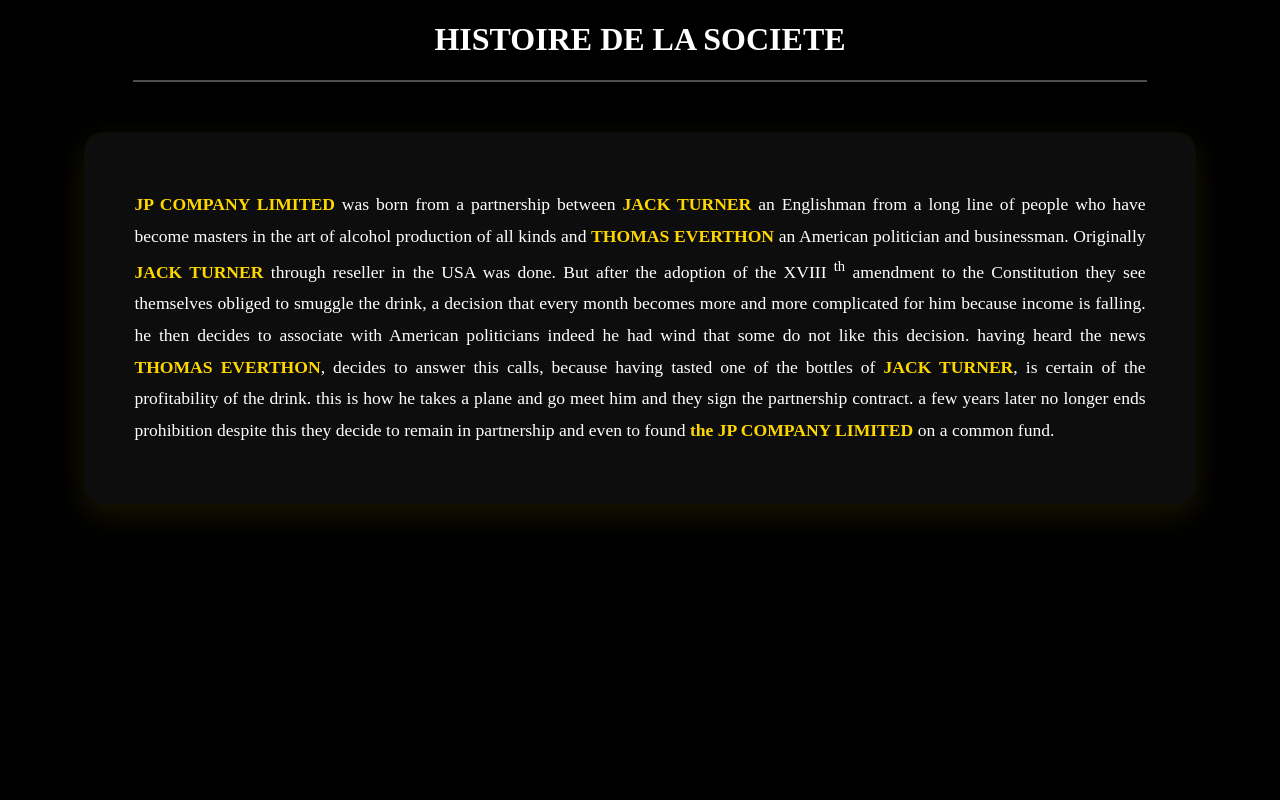
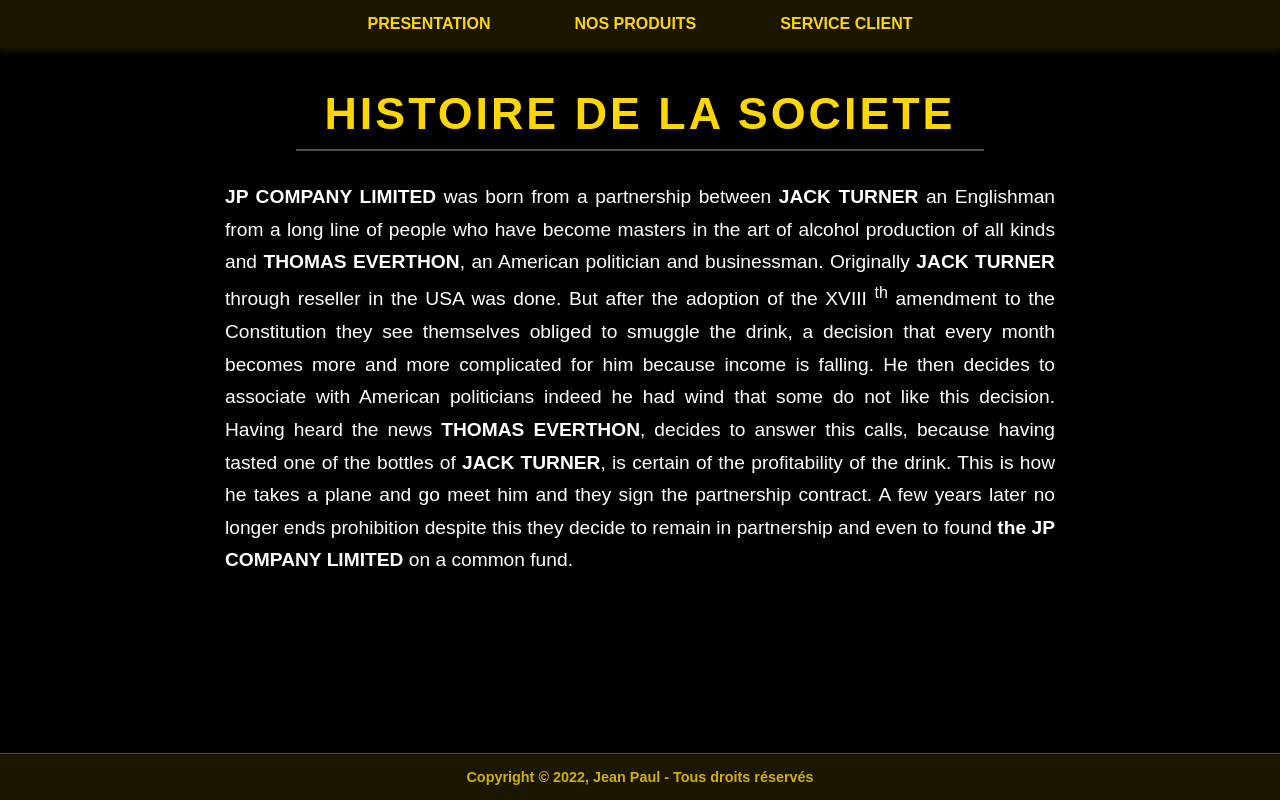
Before and after one commit to REDMONKEYGOD225/jp-ly-company-limited, a plain HTML site: page presentation.html in a window 1280 px wide. Drawn offline with Linux system fonts and the light colour scheme.

Commit message:
presentation update

```diff
--- a/presentation.html
+++ b/presentation.html
@@ -1,33 +1,46 @@
 <!DOCTYPE html>
 <html lang="en">
 <head>
-    <meta charset="UTF-8">
-    <meta http-equiv="X-UA-Compatible" content="IE=edge">
-    <meta name="viewport" content="width=device-width, initial-scale=1.0">
-    <title>JP COMPANY LIMITED</title>
-    <link rel="stylesheet" href="style css/presentation.CSS">
+    <meta charset="UTF-8" />
+    <meta http-equiv="X-UA-Compatible" content="IE=edge" />
+    <meta name="viewport" content="width=device-width, initial-scale=1" />
+    <title>JP COMPANY LIMITED - Présentation</title>
+    <link rel="stylesheet" href="style css/presentation.CSS" />
 </head>
+<body>
 
-<body style="background-color: black;">
-    <center>
-        <h1><b style="color: white;">HISTOIRE DE LA SOCIETE</b></h1>
-    </center>
+<header>
+    <nav>
+        <ul class="menu_rec">
+            <li><a href="presentation.html">PRESENTATION</a></li>
+            <li><a href="produits.html">NOS PRODUITS</a></li>
+            <li><a href="contacts.html">SERVICE CLIENT</a></li>
+        </ul>
+    </nav>
+</header>
 
-    <hr style="border: 1px solid rgba(255,255,255,0.3); width: 80%;">
-
-    <div class="presentation-content">
-        <p style="color: white;">
-            <b>JP COMPANY LIMITED</b> was born from a partnership between <b>JACK TURNER</b> an Englishman
+<main>
+    <section class="presentation-section">
+        <h1>HISTOIRE DE LA SOCIETE</h1>
+        <hr />
+        <p>
+            <strong>JP COMPANY LIMITED</strong> was born from a partnership between <strong>JACK TURNER</strong> an Englishman
             from a long line of people who have become masters in the art of alcohol production of all kinds and
-            <b>THOMAS EVERTHON</b> an American politician and businessman. Originally <b>JACK TURNER</b> through
+            <strong>THOMAS EVERTHON</strong>, an American politician and businessman. Originally <strong>JACK TURNER</strong> through
             reseller in the USA was done. But after the adoption of the XVIII <sup>th</sup> amendment to the Constitution they see themselves obliged
             to smuggle the drink, a decision that every month becomes more and more complicated for him
-            because income is falling. he then decides to associate with American politicians indeed he had wind that
-            some do not like this decision. having heard the news <b>THOMAS EVERTHON</b>, decides to answer this
-            calls, because having tasted one of the bottles of <b>JACK TURNER</b>, is certain of the profitability of the drink. this is how he takes
-            a plane and go meet him and they sign the partnership contract. a few years later no longer ends prohibition
-            despite this they decide to remain in partnership and even to found <b>the JP COMPANY LIMITED</b> on a common fund.
+            because income is falling. He then decides to associate with American politicians indeed he had wind that
+            some do not like this decision. Having heard the news <strong>THOMAS EVERTHON</strong>, decides to answer this
+            calls, because having tasted one of the bottles of <strong>JACK TURNER</strong>, is certain of the profitability of the drink. This is how he takes
+            a plane and go meet him and they sign the partnership contract. A few years later no longer ends prohibition
+            despite this they decide to remain in partnership and even to found <strong>the JP COMPANY LIMITED</strong> on a common fund.
         </p>
-    </div>
+    </section>
+</main>
+
+<footer>
+    <p>Copyright &copy; 2022, Jean Paul - Tous droits réservés</p>
+</footer>
+
 </body>
 </html>
--- a/style css/presentation.CSS
+++ b/style css/presentation.CSS
@@ -1,24 +1,90 @@
-/* --- Page présentation --- */
-.presentation-content {
-    max-width: 80%;
-    margin: 50px auto;
-    background: rgba(255, 255, 255, 0.05);
-    padding: 40px 50px;
-    border-radius: 20px;
-    box-shadow: 0 10px 30px rgba(255, 215, 0, 0.1);
-    line-height: 1.8;
-    font-size: 1.1em;
+/* Reset minimal */
+* {
+    margin: 0;
+    padding: 0;
+    box-sizing: border-box;
+}
+
+body {
+    background-color: #000;
+    font-family: "Montserrat", sans-serif;
+    color: white;
+    min-height: 100vh;
+    display: flex;
+    flex-direction: column;
+}
+
+/* Header */
+header {
+    background-color: rgba(255, 215, 0, 0.1);
+    padding: 15px 0;
+    box-shadow: 0 2px 8px rgba(255, 215, 0, 0.15);
+}
+
+nav ul.menu_rec {
+    list-style: none;
+    display: flex;
+    justify-content: center;
+    gap: 40px;
+}
+
+nav ul.menu_rec li a {
+    color: gold;
+    font-weight: 600;
+    text-transform: uppercase;
+    text-decoration: none;
+    padding: 10px 20px;
+    border: 2px solid transparent;
+    border-radius: 30px;
+    transition: all 0.3s ease;
+}
+
+nav ul.menu_rec li a:hover,
+nav ul.menu_rec li a:focus {
+    background: linear-gradient(45deg, gold, #fff4b0);
+    color: black;
+    border-color: gold;
+    box-shadow: 0 0 10px rgba(255, 215, 0, 0.7);
+}
+
+/* Main content */
+main {
+    flex: 1;
+    padding: 40px 20px;
+    max-width: 900px;
+    margin: 0 auto;
+}
+
+.presentation-section h1 {
+    text-align: center;
+    font-size: 2.8rem;
+    color: gold;
+    margin-bottom: 10px;
+    text-transform: uppercase;
+    letter-spacing: 3px;
+}
+
+.presentation-section hr {
+    border: 1px solid rgba(255, 255, 255, 0.3);
+    width: 80%;
+    margin: 0 auto 30px;
+}
+
+.presentation-section p {
+    font-size: 1.2rem;
+    line-height: 1.7;
     color: white;
     text-align: justify;
-    transition: transform 0.3s ease, box-shadow 0.3s ease;
+    padding: 0 15px;
 }
 
-.presentation-content:hover {
-    transform: scale(1.01);
-    box-shadow: 0 0 30px rgba(255, 215, 0, 0.3);
+/* Footer */
+footer {
+    background-color: rgba(255, 215, 0, 0.1);
+    padding: 15px 10px;
+    text-align: center;
+    font-weight: 600;
+    color: rgba(255, 215, 0, 0.8);
+    border-top: 1px solid rgba(255, 215, 0, 0.3);
+    font-size: 0.9rem;
 }
-
-.presentation-content b {
-    color: gold;
-    font-weight: 600;
-}
```
